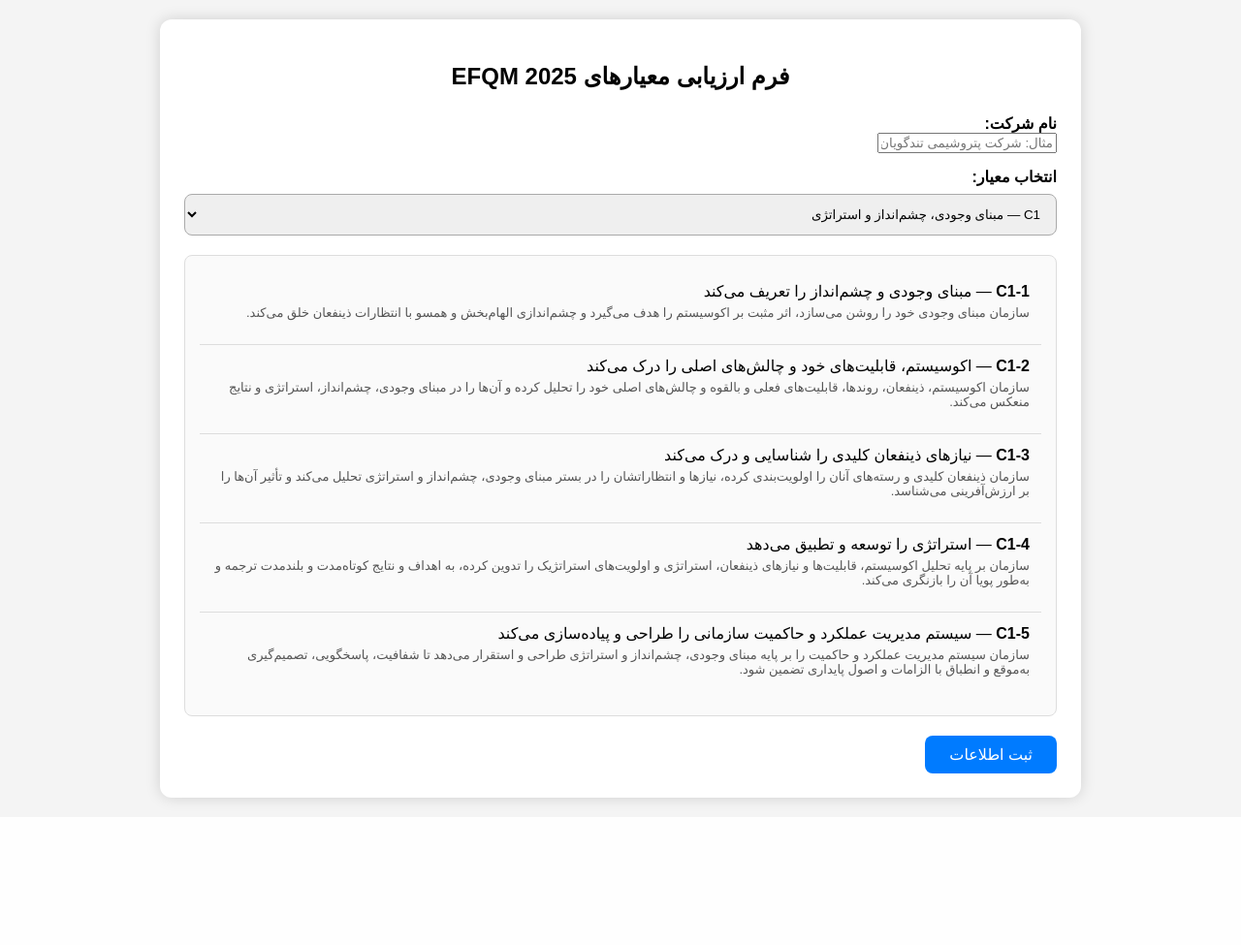
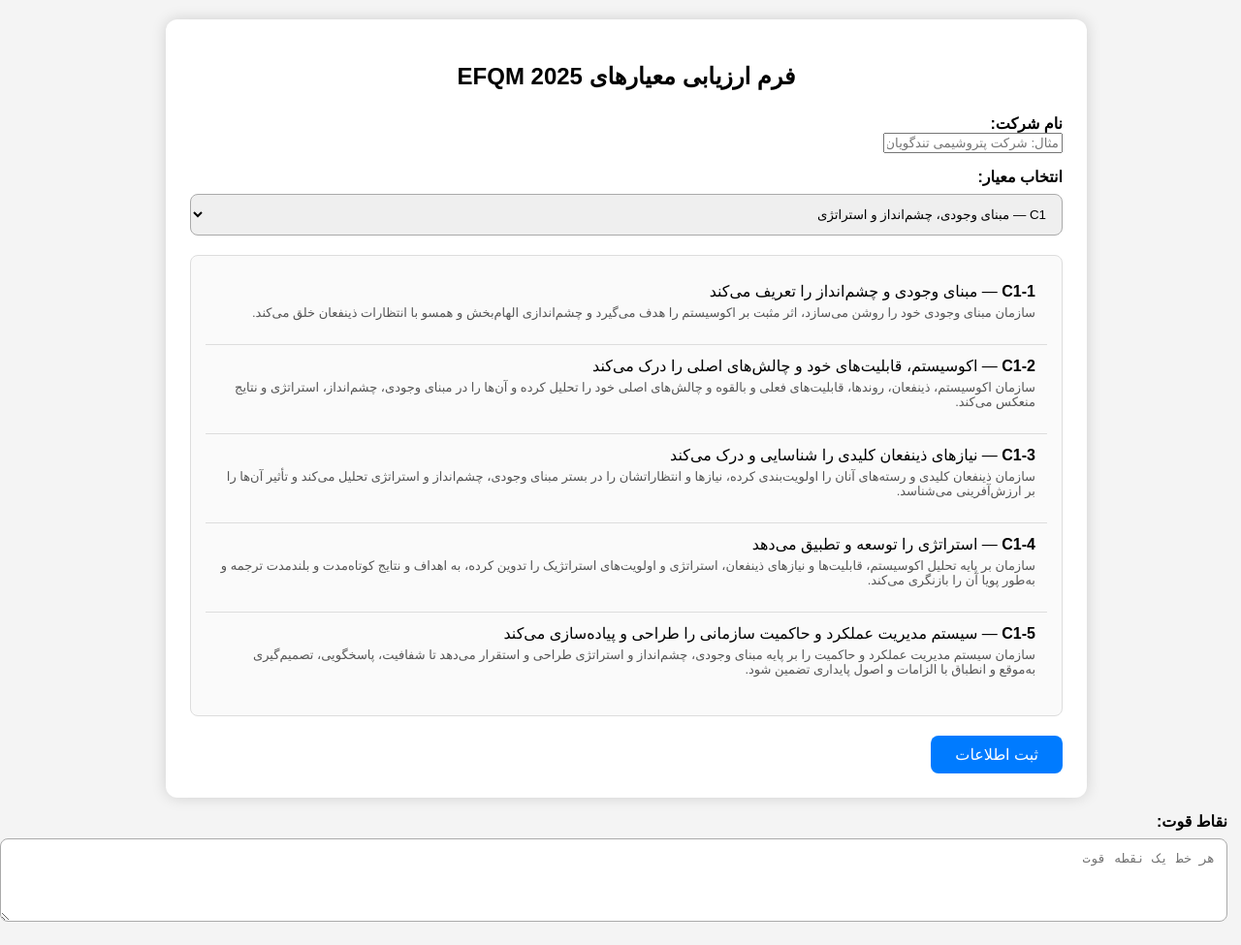
Before and after one commit to hamideghtedarian/efqm2025-evaluation-system, a Python web app: template templates/assessment_form.html in a window 1280 px wide. Shown: the whole page at 97% size. Before the commit the page ends 833 px from the top, so only its background shows below. Run offline with Jinja, Linux system fonts and the light colour scheme; the template is opened without the code that fills it, so the values that code supplies are empty.

Commit message:
Update assessment_form.html

```diff
--- a/templates/assessment_form.html
+++ b/templates/assessment_form.html
@@ -104,6 +104,8 @@
 
 <script src="/static/js/load_criteria.js"></script>
 <script src="/static/js/save_assessment.js"></script>
+<label>نقاط قوت:</label>
+<textarea id="strengths" rows="4" placeholder="هر خط یک نقطه قوت"></textarea>
 
 </body>
 </html>
```
